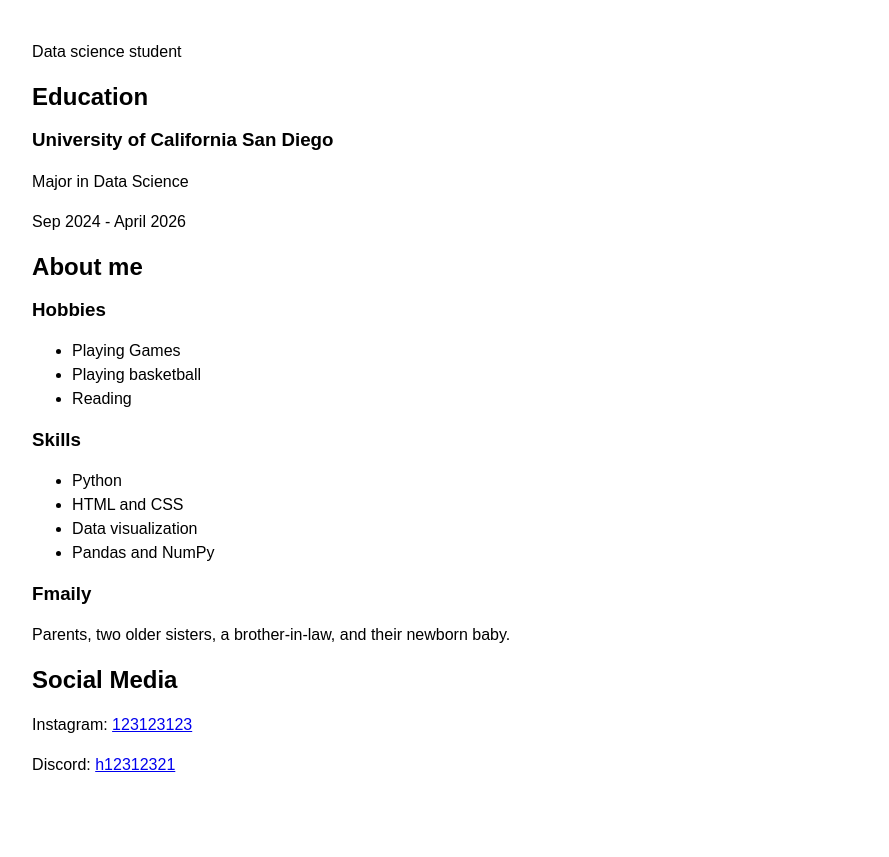
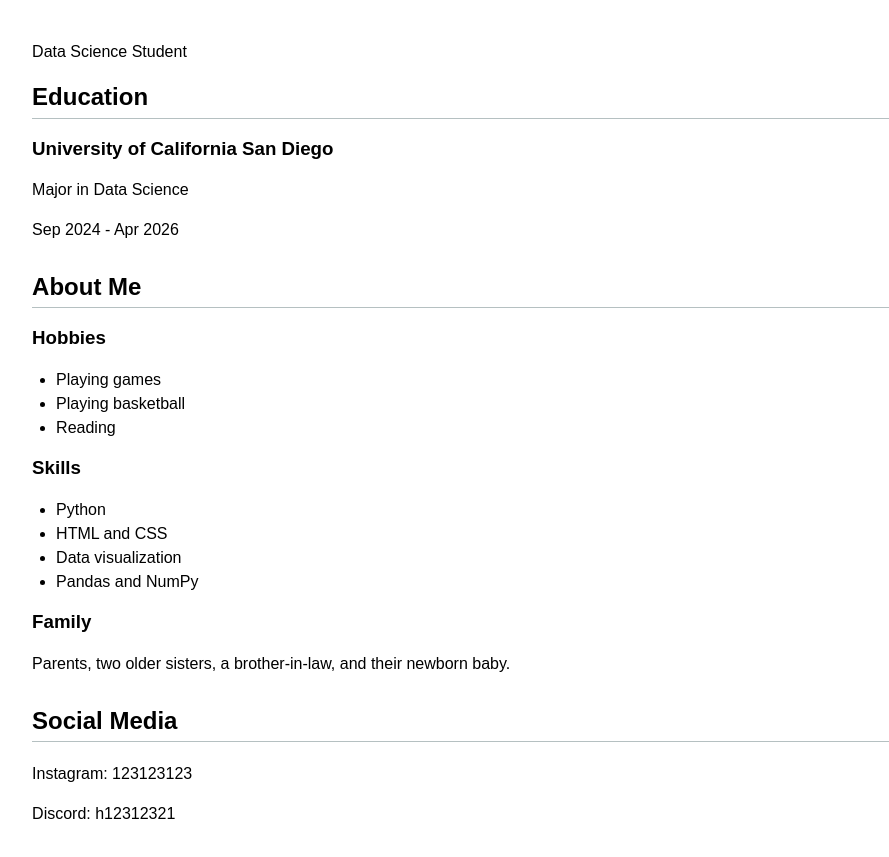
Before and after one commit to jul187-creator/portfolio, a plain HTML site: page resume/index.html in a window 1280 px wide. Shown: the part 181-1038 px from the top of the page, without its empty margins (163-1052 px from the left). Before the commit the page ends 998 px from the top, so only its background shows below. Drawn offline with Linux system fonts and the light colour scheme.

Commit message:
lab 2 final change

```diff
--- a/resume/index.html
+++ b/resume/index.html
@@ -17,32 +17,30 @@
     </nav>
 
     <h1>Junle Li</h1>
-    <p>Data science student</p>
+    <p>Data Science Student</p>
+
     <section>
         <h2>Education</h2>
         <article>
-            <header>
             <h3>University of California San Diego</h3>
             <p>Major in Data Science</p>
-                <p><time datetime="2024-09">Sep 2024</time> - <time datetime="2026-04">April 2026</time></p>
-            </header>
+            <p><time datetime="2024-09">Sep 2024</time> - <time datetime="2026-04">Apr 2026</time></p>
         </article>
     </section>
 
     <section>
-        <h2>About me</h2>
+        <h2>About Me</h2>
+
         <article>
-            <header>
             <h3>Hobbies</h3>
             <ul>
-                    <li>Playing Games</li>
+                <li>Playing games</li>
                 <li>Playing basketball</li>
                 <li>Reading</li>
             </ul>
-            </header>
         </article>
+
         <article>
-            <header>
             <h3>Skills</h3>
             <ul>
                 <li>Python</li>
@@ -50,22 +48,20 @@
                 <li>Data visualization</li>
                 <li>Pandas and NumPy</li>
             </ul>
-            </header>
         </article>
 
         <article>
-            <header>
-                <h3>Fmaily</h3>
-            </header>
+            <h3>Family</h3>
             <p>Parents, two older sisters, a brother-in-law, and their newborn baby.</p>
         </article>
     </section>
 
     <section>
         <h2>Social Media</h2>
-        <p>Instagram: <a href="123123123">123123123</a></p>
-        <p>Discord: <a href="h13123123">h12312321</a></p>
+        <p>Instagram: 123123123</p>
+        <p>Discord: h12312321</p>
     </section>
+
 
 </body>
 </html>
--- a/style.css
+++ b/style.css
@@ -86,3 +86,29 @@ input, textarea {
 .projects h2 {
     margin: 0;
 }
+
+/* General spacing */
+section {
+    margin-bottom: 2em;
+}
+
+article {
+    margin-bottom: 1em;
+}
+
+h2 {
+    border-bottom: 1px solid oklch(80% 3% 200);
+    padding-bottom: 0.3em;
+}
+
+button {
+    padding: 0.5em;
+}
+
+textarea {
+    min-height: 6em;
+}
+
+ul {
+    padding-left: 1.5em;
+}
```
Lines whose indentation alone changed are shown as unchanged.
